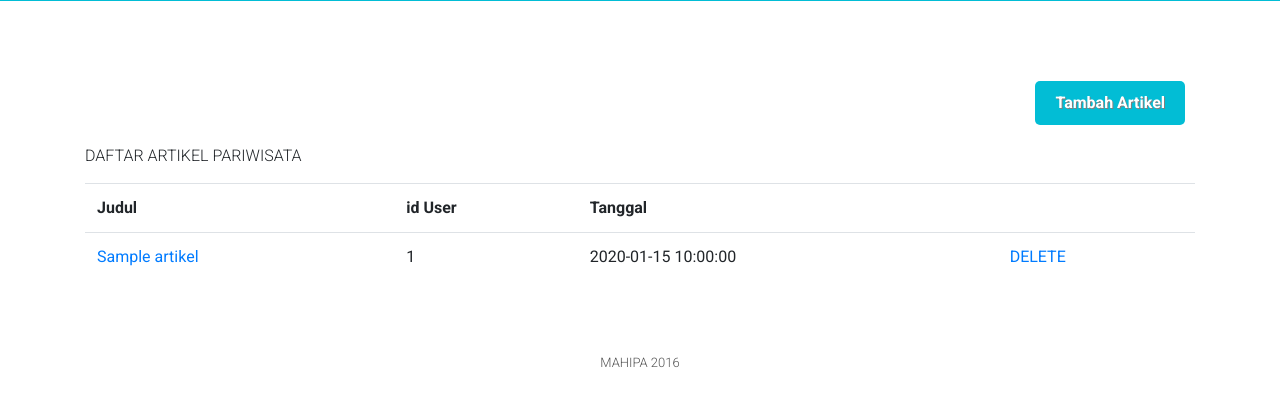
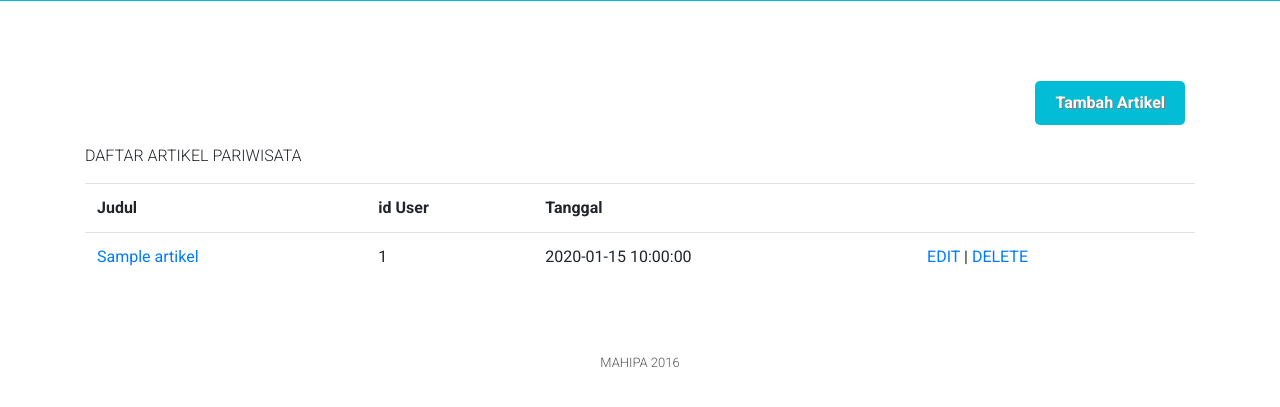
Before and after one commit to mkpl2017/cobacoba, a CodeIgniter app: the page made by cobacoba/mahipa/application/views/admin/ArtikelPar/viewArtikelParAdmin.php in a window 1280 px wide. Shown: the part 348-755 px from the top of the page. Run offline with CodeIgniter, Linux system fonts and the light colour scheme; tables that the repository leaves empty hold one stand-in row (values such as "Sample post"); the template is opened without the code that fills it: most values are stand-ins (such as "Sample title", 1, 10 or a date in 2020); some libraries are stand-ins or nearby versions; some web fonts are replaced.

Commit message:
update view artikel pariwisata admin

```diff
--- a/cobacoba/mahipa/application/views/admin/ArtikelPar/viewArtikelParAdmin.php
+++ b/cobacoba/mahipa/application/views/admin/ArtikelPar/viewArtikelParAdmin.php
@@ -142,7 +142,7 @@
                 					<td><?php echo $row->idUser ?></td>
                 					<td><?php echo $row->tanggal; ?></td>
                 					<td>
-                					<!-- 	<a href="<?php echo base_url();?>artikelpar/editartikelpar/<?php echo $row->idArtikelPar ?>">EDIT</a> | --> <a href="<?php echo base_url();?>artikelpar/hapusartikelpar/<?php echo $row->idArtikelPar ?>" onclick="return confirm('Apakah yakin Data Ingin Di Hapus?')">DELETE</a>
+                						<a href="<?php echo base_url();?>artikelpar/editartikelpar/<?php echo $row->idArtikelPar ?>">EDIT</a> | <a href="<?php echo base_url();?>artikelpar/hapusartikelpar/<?php echo $row->idArtikelPar ?>" onclick="return confirm('Apakah yakin Data Ingin Di Hapus?')">DELETE</a>
                 					</td>
                 				</tr>
                 				<?php } ?>
```
